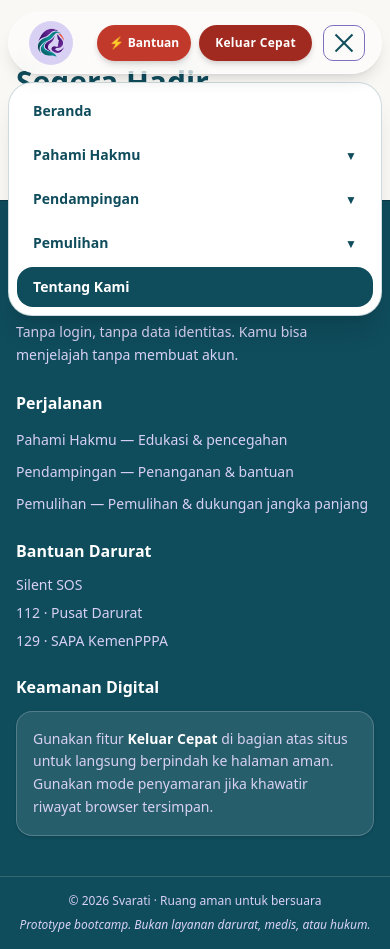
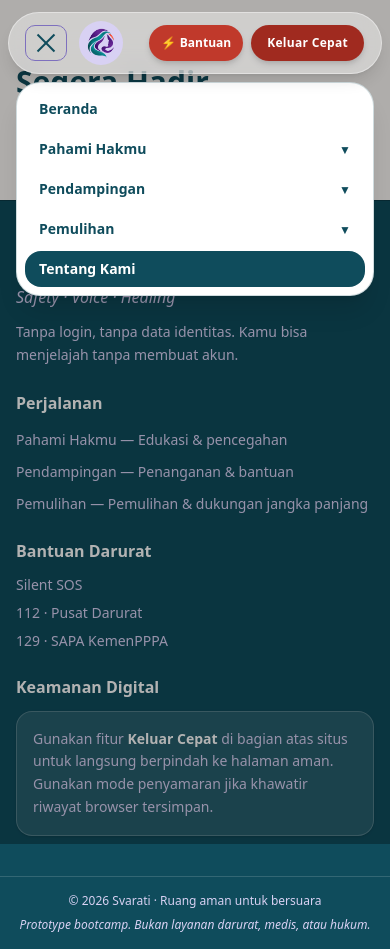
Before and after one commit to Team-4-RA-Lasminingrat-PI-2026/svarati-project, a Next.js app: page /profile in a window 390 px wide. Both pictures are taken after a click on the button "Buka menu". Built offline with nearby package versions, Linux system fonts and the light colour scheme.

Commit message:
QA-RLA010: Perbaikan navbar

```diff
--- a/components/Navbar.jsx
+++ b/components/Navbar.jsx
@@ -18,7 +18,8 @@ const hasSubmenu = (item) => item.submenu?.length > 0;
 // Pilar aktif jika halaman pilar itu sendiri atau salah satu sub-halamannya sedang dibuka
 const isPillarActive = (pathname, item) =>
   isActive(pathname, item.href) ||
-  (hasSubmenu(item) && item.submenu.some((sub) => isActive(pathname, sub.href)));
+  (hasSubmenu(item) &&
+    item.submenu.some((sub) => isActive(pathname, sub.href)));
 
 const STATE = {
   active: "bg-svarati-teal text-white",
@@ -59,7 +60,7 @@ function NavItem({ item, pathname, isOpen, onToggle, onNavigate }) {
           href={item.href}
           onClick={onNavigate}
           aria-current={active ? "page" : undefined}
-          className={`${rowBase} px-4 py-2.5`}
+          className={`${rowBase} px-3.5 py-2`}
         >
           {item.nama}
         </Link>
@@ -77,7 +78,7 @@ function NavItem({ item, pathname, isOpen, onToggle, onNavigate }) {
           href={item.href}
           onClick={onNavigate}
           aria-current={active ? "page" : undefined}
-          className="flex-1 rounded-2xl px-4 py-2.5"
+          className="flex-1 rounded-2xl px-3.5 py-2"
         >
           {item.nama}
         </Link>
@@ -89,7 +90,7 @@ function NavItem({ item, pathname, isOpen, onToggle, onNavigate }) {
           aria-expanded={isOpen}
           aria-controls={isOpen ? submenuId : undefined}
           aria-label={`${isOpen ? "Tutup" : "Buka"} submenu ${item.nama}`}
-          className="px-4 py-2.5"
+          className="px-3.5 py-2"
         >
           <span
             aria-hidden="true"
@@ -115,6 +116,7 @@ function NavItem({ item, pathname, isOpen, onToggle, onNavigate }) {
 
 // Item desktop: pilar adalah link ke halamannya, submenu muncul saat hover atau fokus Tab
 function DesktopItem({ item, pathname }) {
+  const [open, setOpen] = useState(false);
   const active = isPillarActive(pathname, item);
   const triggerClass = `flex items-center gap-1 rounded-full px-4 py-1.5 text-xs font-bold tracking-wide transition-all ${
     active ? `scale-105 shadow-md ${STATE.active}` : STATE.idle
@@ -123,7 +125,11 @@ function DesktopItem({ item, pathname }) {
   if (!hasSubmenu(item)) {
     return (
       <li>
-        <Link href={item.href} aria-current={active ? "page" : undefined} className={triggerClass}>
+        <Link
+          href={item.href}
+          aria-current={active ? "page" : undefined}
+          className={triggerClass}
+        >
           {item.nama}
         </Link>
       </li>
@@ -133,9 +139,15 @@ function DesktopItem({ item, pathname }) {
   return (
     <li className="group relative">
       {/* Pilar sekarang adalah link ke halamannya sendiri */}
-      <Link href={item.href} aria-current={active ? "page" : undefined} className={triggerClass}>
+      <Link
+        href={item.href}
+        aria-current={active ? "page" : undefined}
+        className={triggerClass}
+      >
         {item.nama}
-        <span aria-hidden="true" className="ml-1 text-[10px]">▼</span>
+        <span aria-hidden="true" className="ml-1 text-[10px]">
+          ▼
+        </span>
       </Link>
 
       {/* pt-1 menjembatani celah antara tombol dan dropdown agar hover tidak terputus */}
@@ -172,6 +184,24 @@ export default function Navbar() {
           aria-label={NAVBAR.navigasiUtama}
           className="mx-auto flex max-w-6xl items-center justify-between gap-2 rounded-full border border-white/40 bg-white/40 px-4 py-1 shadow-lg backdrop-blur-md sm:gap-3 sm:px-5 lg:gap-4 lg:px-6"
         >
+          <div className="flex items-center gap-1">
+            <Button
+              type="button"
+              variant="ghost"
+              onClick={() => (mobileOpen ? closeMobile() : setMobileOpen(true))}
+              aria-label={mobileOpen ? NAVBAR.tutupMenu : NAVBAR.bukaMenu}
+              aria-expanded={mobileOpen}
+              aria-controls={mobileOpen ? "menu-mobile" : undefined}
+              className="mr-1 flex h-auto w-auto flex-col gap-1.5 p-2 lg:hidden"
+            >
+              <span
+                className={`${BAR} ${mobileOpen ? "translate-y-2 rotate-45" : ""}`}
+              />
+              <span className={`${BAR} ${mobileOpen ? "opacity-0" : ""}`} />
+              <span
+                className={`${BAR} ${mobileOpen ? "-translate-y-2 -rotate-45" : ""}`}
+              />
+            </Button>
             {/* Brand */}
             <Link
               href="/"
@@ -189,16 +219,23 @@ export default function Navbar() {
                 />
               </div>
               {/* Disembunyikan di layar sangat sempit agar tombol darurat tidak terpotong */}
-          <span className="hidden items-baseline text-xl font-bold leading-none tracking-tight text-svarati-teal min-[400px]:flex">
+              <span className="hidden items-baseline text-xl font-bold leading-none tracking-tight text-svarati-teal min-[480px]:flex">
                 {BRAND.nama}
-            <span className="ml-0.5 text-2xl font-bold leading-none text-svarati-coral">.</span>
+                <span className="ml-0.5 text-2xl font-bold leading-none text-svarati-coral">
+                  .
+                </span>
               </span>
             </Link>
+          </div>
 
           {/* Menu desktop */}
           <ul className="hidden items-center gap-1 rounded-full border border-svarati-teal/10 bg-svarati-teal/5 p-1 lg:flex">
             {MENU_UTAMA.map((item) => (
-            <DesktopItem key={item.id} item={item} pathname={pathname} />
+              <DesktopItem
+                key={`${item.id}-${pathname}`}
+                item={item}
+                pathname={pathname}
+              />
             ))}
           </ul>
 
@@ -216,28 +253,21 @@ export default function Navbar() {
             </Button>
 
             <QuickOutButton />
-
-          <Button
-            type="button"
-            variant="ghost"
-            onClick={() => (mobileOpen ? closeMobile() : setMobileOpen(true))}
-            aria-label={mobileOpen ? NAVBAR.tutupMenu : NAVBAR.bukaMenu}
-            aria-expanded={mobileOpen}
-            aria-controls={mobileOpen ? "menu-mobile" : undefined}
-            className="ml-1 flex h-auto w-auto flex-col gap-1.5 p-2 lg:hidden"
-          >
-            <span className={`${BAR} ${mobileOpen ? "translate-y-2 rotate-45" : ""}`} />
-            <span className={`${BAR} ${mobileOpen ? "opacity-0" : ""}`} />
-            <span className={`${BAR} ${mobileOpen ? "-translate-y-2 -rotate-45" : ""}`} />
-          </Button>
           </div>
         </nav>
 
         {/* Menu mobile */}
         {mobileOpen && (
+          <>
+          {/* ★ BARU: overlay gelap, ketuk untuk menutup menu */}
+          <div
+            aria-hidden="true"
+            onClick={closeMobile}
+            className="fixed inset-0 -z-10 bg-black/30 lg:hidden"
+          />
           <ul
             id="menu-mobile"
-          className="mx-auto mt-2 flex max-w-6xl flex-col gap-1 rounded-3xl border border-svarati-teal/20 bg-white p-2 shadow-xl lg:hidden"
+            className="mx-2 mt-2 flex max-h-[70vh] max-w-6xl flex-col gap-1 overflow-y-auto rounded-3xl border border-svarati-teal/20 bg-white p-2 shadow-xl lg:hidden"
           >
             {MENU_UTAMA.map((item) => (
               <NavItem
@@ -250,10 +280,14 @@ export default function Navbar() {
               />
             ))}
           </ul>
+          </>
         )}
       </header>
 
-      <EmergencyModal open={emergencyOpen} onClose={() => setEmergencyOpen(false)} />
+      <EmergencyModal
+        open={emergencyOpen}
+        onClose={() => setEmergencyOpen(false)}
+      />
     </>
   );
 }
```
Lines whose indentation alone changed are shown as unchanged.
